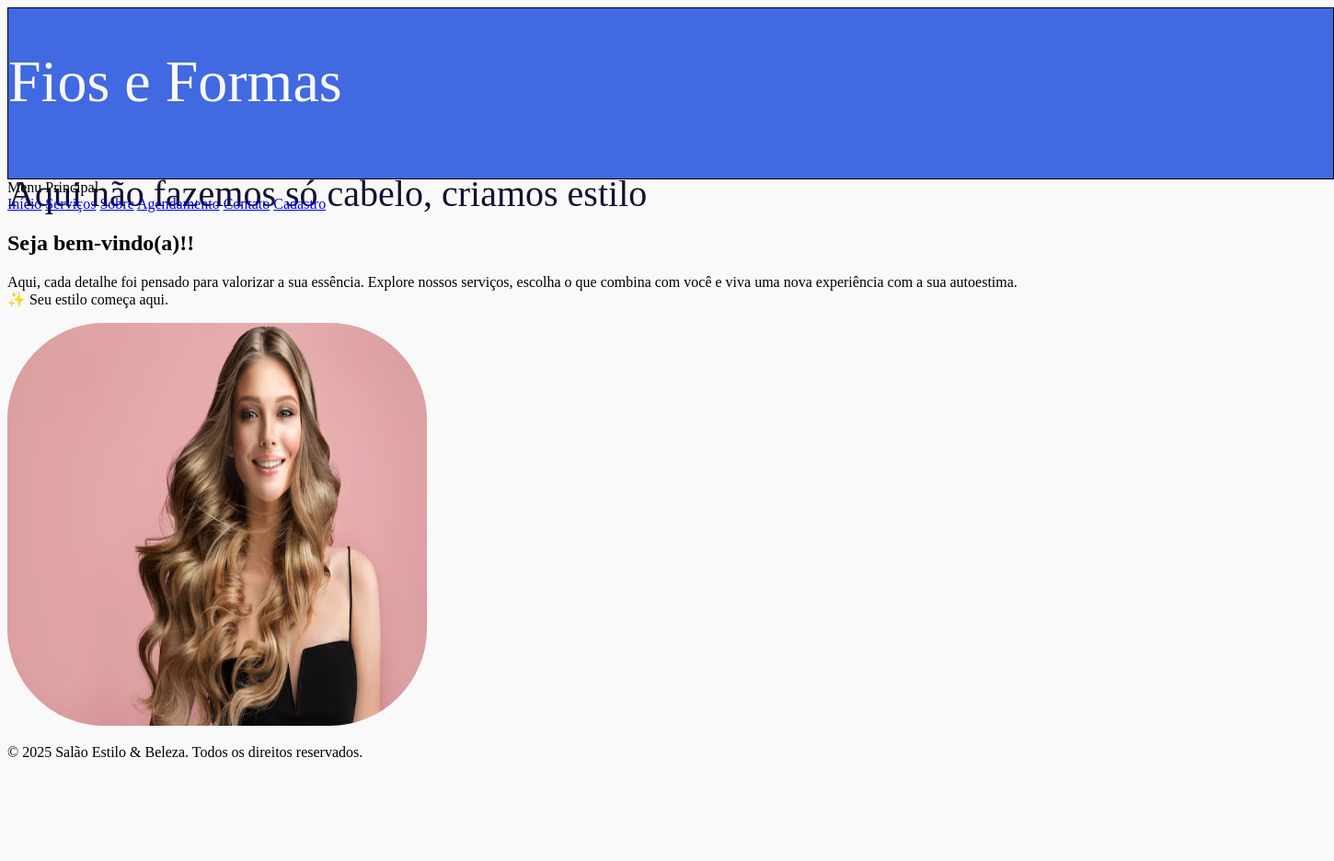
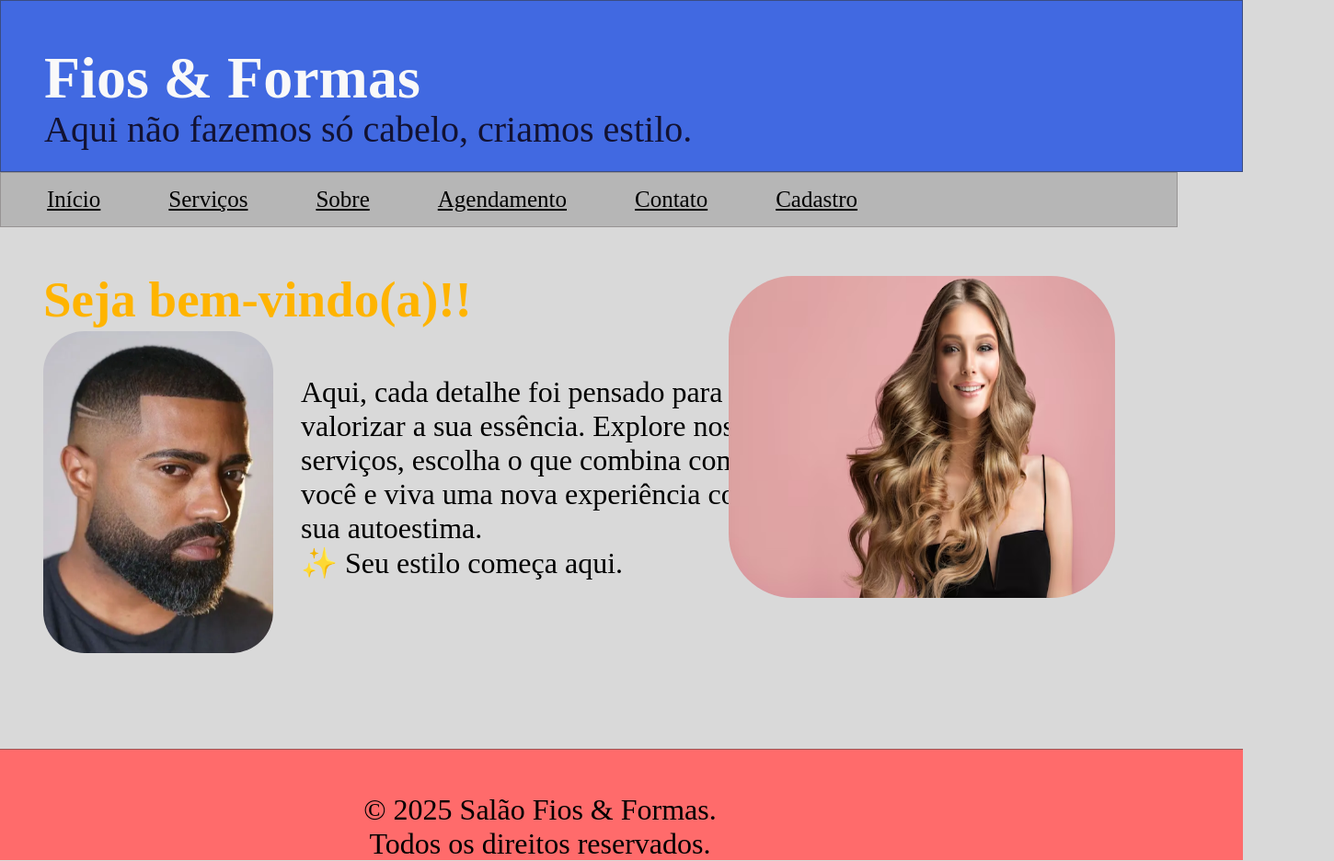
Before and after one commit to May-mqy/Projeto-Final, a plain HTML site: page Página inicio/index.html in a window 1280 px wide. Shown: the whole page at 92% size, 1450 px wide, since content can reach past the window. Before the commit the page ends 843 px from the top, so only its background shows below. Drawn offline with Linux system fonts and the light colour scheme.

Commit message:
Css dando forma

```diff
--- a/Página inicio/index.html
+++ b/Página inicio/index.html
@@ -3,7 +3,7 @@
 <head>
     <meta charset="UTF-8">
     <meta name="viewport" content="width=device-width, initial-scale=1.0">
-    <title>Fios e Formas</title>
+    <title>Fios & Formas</title>
     <link rel="stylesheet" href="style.css">
 </head>
 <body>
@@ -11,11 +11,11 @@
 
     <header id="cabecalho">
         <hgroup id = ParteCima>
-            <h1 id ="TitPrincipal"> Fios e Formas </h1>
-            <h2 id="Frase"> Aqui não fazemos só cabelo, criamos estilo</h2>
+            <h1 id ="TitPrincipal"> <b> Fios & Formas</b> </h1>
+            <h2 id="Frase"> Aqui não fazemos só cabelo, criamos estilo.</h2>
         </hgroup>
 
-Menu Principal
+<!-- Menu Principal -->
 <nav>
     <a href="#">Início</a>
     <a href="http://127.0.0.1:5500/outras%20pag/Servi%C3%A7os.html">Serviços</a>
@@ -28,16 +28,17 @@ Menu Principal
     </header>
 
 
-    <h2> Seja bem-vindo(a)!! </h2>
+    <h2 id="Acolhimento"> <b> Seja bem-vindo(a)!!</b> </h2>
 <p> Aqui, cada detalhe foi pensado para valorizar a sua essência. Explore nossos serviços, escolha o que combina com você e viva uma nova experiência com a sua autoestima.
 <br>✨ Seu estilo começa aqui.
 </p>
 
-<img id= "mulher" src = "img/mulher cabelo.avif">
+<img id= "mulher" src = "img/mulher cabelo.avif" alt="mulher cabelos ondulados">
+<img id= "homem" src="img/homem barba.webp" alt="homem barbado">
 
 
   <footer>
-    <p>&copy; 2025 Salão Estilo & Beleza. Todos os direitos reservados.</p>
+    <p>&copy; 2025 Salão Fios & Formas. <br>Todos os direitos reservados.</p>
   </footer>
 
 </body>
--- a/Página inicio/style.css
+++ b/Página inicio/style.css
@@ -4,53 +4,124 @@
       --cinza-escuro: #2F2F2F;
       --branco-gelo: #F9F9F9;
       --coral-vibrante: #FF6B6B;
+      --light-silver: #D9D9D9;
     }
 
 body {
-    background-color: #F9F9F9;
+    background-color:#D9D9D9;
+    margin: 0px;
 }
 
-header #ParteCima {
-width: 1440px;
-height: 185px;
-flex-shrink: 0;
+header #ParteCima { /*retangulo azul */
+    width: 1349px;
+    height: 185px;
 
-border: 1px solid #000;
+border: 1px solid #3b4c80;
 background: #4169E1;
 }
 
+
+
 #TitPrincipal {
 
-width: 548px;
-height: 92px;
-flex-shrink: 0;
+    width: 545px;
+    height: 22px;
+    margin: 47px;
 
 color: #F9F9F9;
 font-family: Kalnia;
 font-size: 64px;
-font-style: normal;
 font-weight: 500;
-line-height: normal;
 }
 
 #Frase {
-width: 995px;
-height: 55px;
-flex-shrink: 0;
+    width: 995px;
+    height: 155px;
+    flex-shrink: 0;
+    margin: 47px;
 
 color: #121233;
 font-family: Kameron;
 font-size: 40px;
-font-style: normal;
 font-weight: 400;
-line-height: normal;
 }
 
-#mulher {
-width: 456px;
-height: 438px;
-flex-shrink: 0;
+nav {
+    background-color: #b6b6b6;
+    border: 1px solid #979494;
+    padding: 15px;
+}
 
-background: lightgray -176.184px 2px / 149.203% 100% no-repeat;
-border-radius: 106px;
+nav a {
+    color:#000000;
+    display: inline;
+    margin: 15px;
+    padding: 20px;
+
+
+color: #000;
+font-family: Kalnia;
+font-size: 25px;
+font-weight: 400;
 }
+
+#Acolhimento {
+    width: 530px;
+    height: 20px;
+    margin: 47px;
+
+    color: #FFB400;
+    font-family: Kalnia;
+    font-size: 55px;
+    font-weight: 500;
+}
+
+#mulher { /* imagem mulher */
+    width: 420px;
+    height: 350px;
+    margin-right: 34px;
+
+    position: absolute;
+    top: 300px;
+    right: 34px;
+
+border-radius:70px;
+}
+
+#homem { /*imagem homem */
+    width: 250px;
+    height: 350px;
+    margin-left: 47px;
+    border-radius: 45px;
+
+    position:absolute;
+    top: 360px;
+
+}
+
+p { /* texto */
+    width: 520px;
+    margin: 47px;
+
+    position:absolute;
+    left: 280px;
+
+color: #000;
+font-family: Kameron;
+font-size: 32px;
+font-weight: 400;
+
+
+}
+
+footer {
+    margin-top: 500px;
+    width: 1351px;
+    height: 120px;
+    border-top: 1px solid #a05656;
+    background: #FF6B6B;
+}
+
+footer p { /*rodapé */
+    text-align: center;
+}
```
